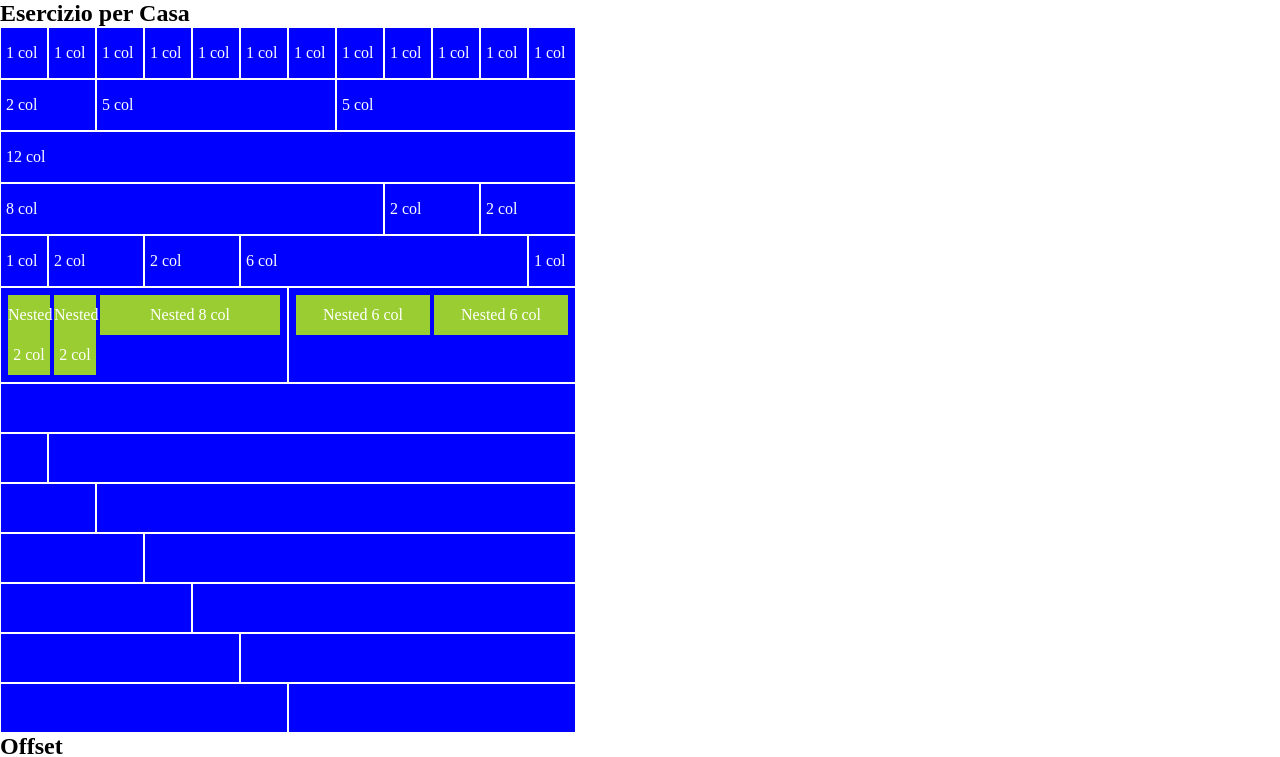
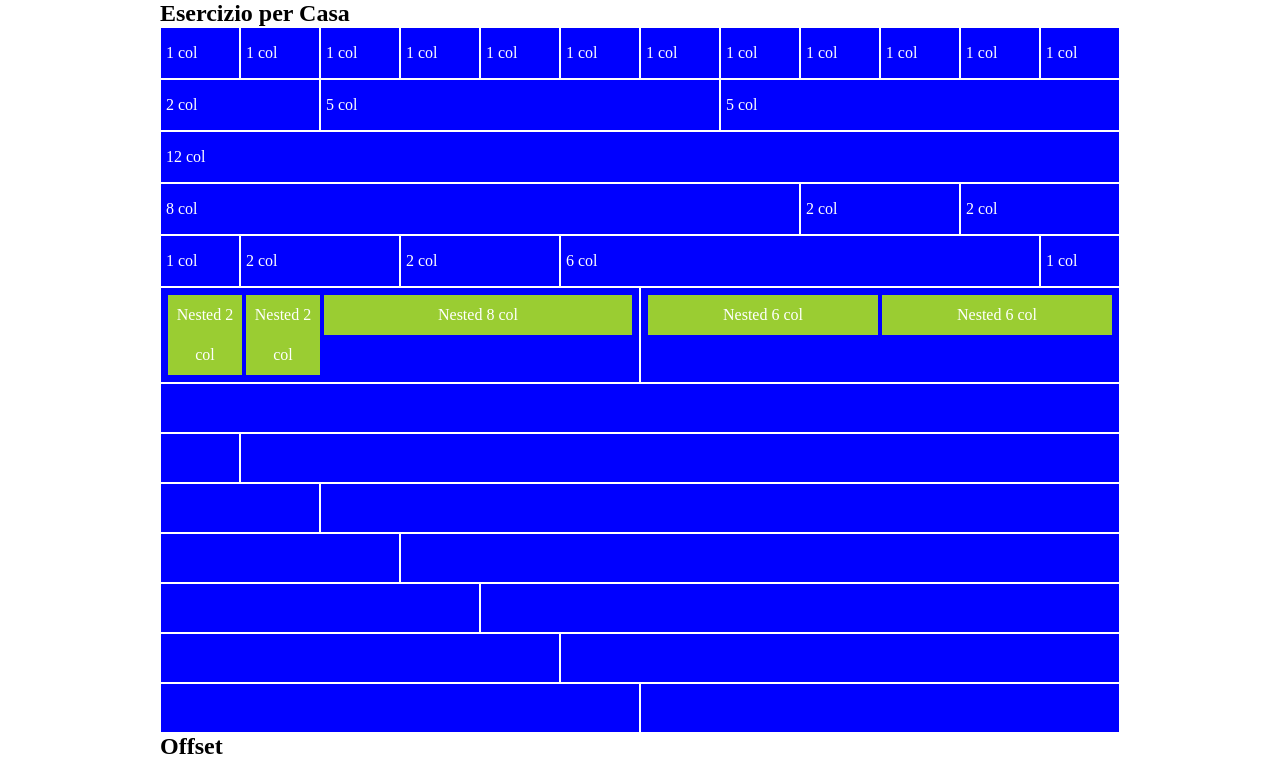
Before and after one commit to GiulianoPrimavera/html-css-12bool, a plain HTML site: page index.html in a window 1280 px wide. Shown: the top 757 px of the page. Drawn offline with Linux system fonts and the light colour scheme.

Commit message:
aggiunto container responsiveness

```diff
--- a/css/12bool.css
+++ b/css/12bool.css
@@ -1,6 +1,7 @@
 .container{
     width: 576px;
     max-width: 100%;
+    margin: 0 auto;
 }
 
 .row{
@@ -35,3 +36,34 @@
 .col_xs_offset_9{margin-left: calc((100% / 12) * 9);}
 .col_xs_offset_10{margin-left: calc((100% / 12) * 10);}
 .col_xs_offset_11{margin-left: calc((100% / 12) * 11);}
+
+/**********
+MEDIA QUERY
+**********/
+
+@media only screen and (min-width: 577px){
+    .container{
+        width: 540px;
+        max-width: 100%;
+        margin: 0 auto;
+    }
+}
+
+
+
+@media only screen and (min-width: 768px){
+    .container{
+        width: 730px;
+        max-width: 100%;
+        margin: 0 auto;
+    }
+}
+
+
+@media only screen and (min-width: 992px){
+    .container{
+        width: 960px;
+        max-width: 100%;
+        margin: 0 auto;
+    }
+}
```
